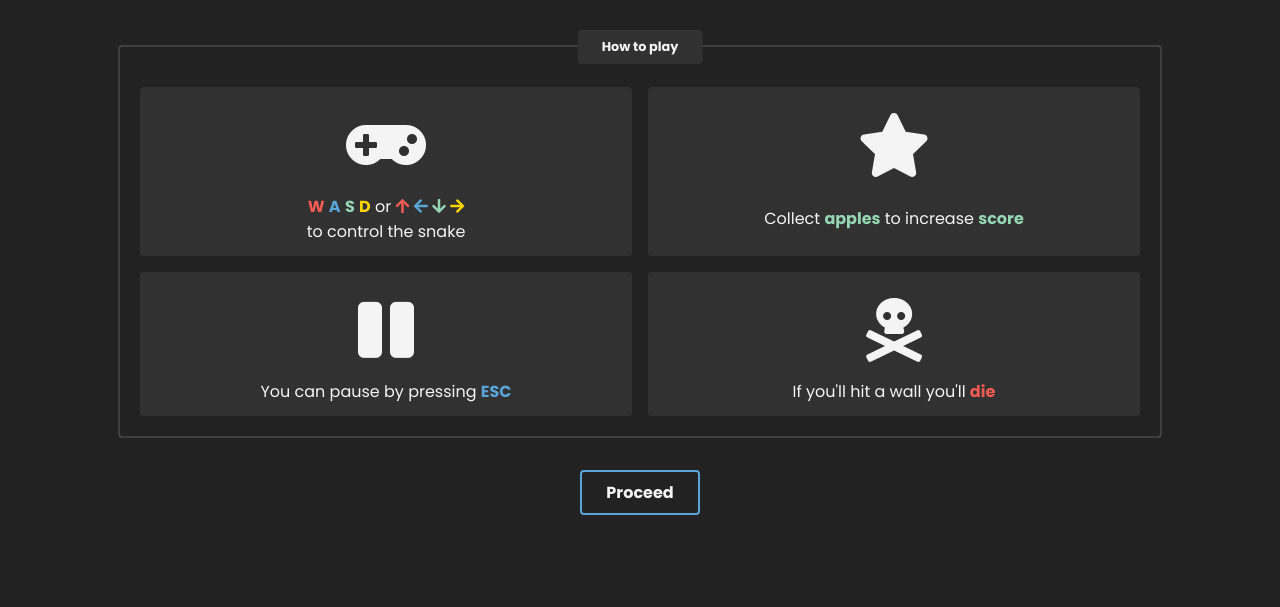
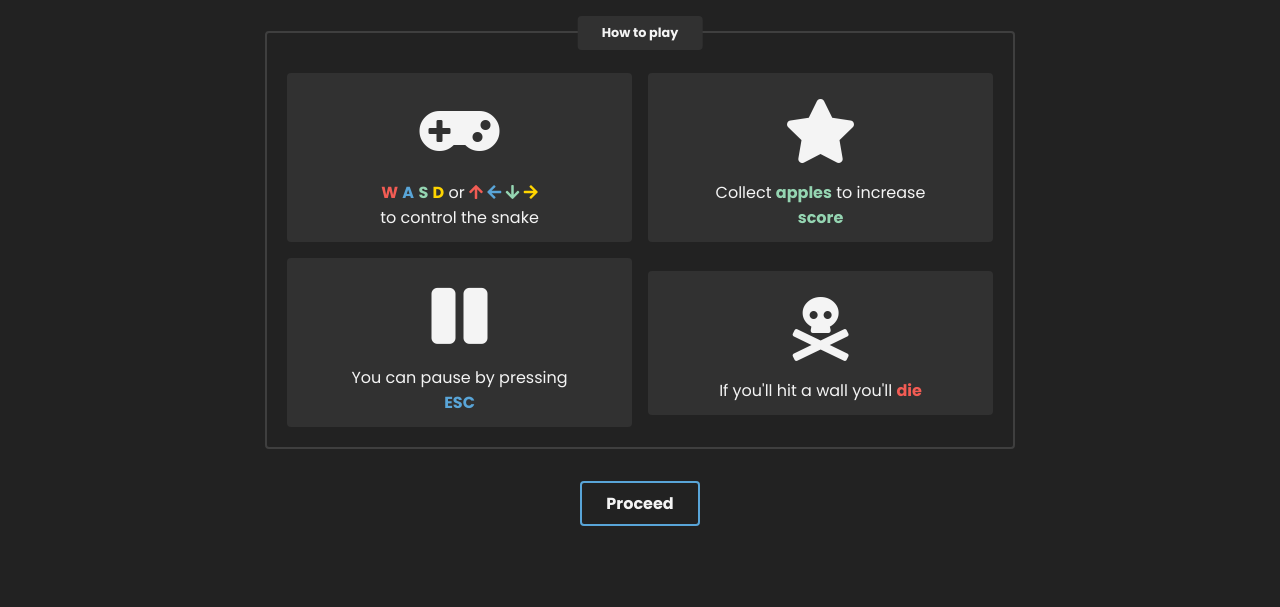
Before and after one commit to snacksncode/snake-game, a website built with webpack: page index.html in a window 1280 px wide. Shown: the part 193-800 px from the top of the page. Built offline with Linux system fonts and the light colour scheme.

Commit message:
Front: made intro page mobile friendly. Added typescript & scss loaders to webpack configuration

```diff
--- a/src/index.html
+++ b/index.html
@@ -3,24 +3,27 @@
   <head>
     <meta charset="UTF-8" />
     <meta name="viewport" content="width=device-width, initial-scale=1.0" />
-    <link rel="stylesheet" href="styles/css/main.css" />
     <link
       rel="stylesheet"
       href="https://cdnjs.cloudflare.com/ajax/libs/font-awesome/5.15.2/css/all.min.css"
     />
+    <script src="dist/bundle.js" defer></script>
     <title>Snake the Game</title>
   </head>
   <body>
-    <div class="intro__wrapper">
-      <h1 class="intro__heading">Welcome to <span class="clr-blue">Snake the Game</span></h1>
-      <div class="how-to-play__wrapper">
+    <div class="intro">
+      <h1 class="intro__heading">
+        Welcome to
+        <div class="clr-blue">Snake the Game</div>
+      </h1>
+      <div class="how-to-play">
         <p class="how-to-play__heading">How to play</p>
-        <div class="how-to-play__controls-wrapper">
-          <div class="how-to-play__controls-wrapper__item">
-            <div class="how-to-play__controls-wrapper__item__icon">
+        <div class="controls">
+          <div class="item">
+            <div class="item__icon">
               <i class="fas fa-gamepad"></i>
             </div>
-            <div class="how-to-play__controls-wrapper__item__description">
+            <div class="item__description">
               <span>
                 <span>
                   <span class="clr-red">W</span>
@@ -39,30 +42,30 @@
               to control the snake
             </div>
           </div>
-          <div class="how-to-play__controls-wrapper__item">
-            <div class="how-to-play__controls-wrapper__item__icon">
+          <div class="item">
+            <div class="item__icon">
               <i class="fas fa-star"></i>
             </div>
-            <div class="how-to-play__controls-wrapper__item__description">
+            <div class="item__description">
               <span
                 >Collect <span class="clr-green">apples</span> to increase
                 <span class="clr-green">score</span></span
               >
             </div>
           </div>
-          <div class="how-to-play__controls-wrapper__item">
-            <div class="how-to-play__controls-wrapper__item__icon">
+          <div class="item">
+            <div class="item__icon">
               <i class="fas fa-pause"></i>
             </div>
-            <div class="how-to-play__controls-wrapper__item__description">
+            <div class="item__description">
               <span>You can pause by pressing <span class="clr-blue">ESC</span></span>
             </div>
           </div>
-          <div class="how-to-play__controls-wrapper__item">
-            <div class="how-to-play__controls-wrapper__item__icon">
+          <div class="item">
+            <div class="item__icon">
               <i class="fas fa-skull-crossbones"></i>
             </div>
-            <div class="how-to-play__controls-wrapper__item__description">
+            <div class="item__description">
               <span>If you'll hit a wall you'll <span class="clr-red">die</span></span>
             </div>
           </div>
--- /dev/null
+++ b/src/scripts/Snake.ts
@@ -0,0 +1,23 @@
+interface SnakeOptions {
+  boardSize: number;
+  wrapperElement: HTMLElement | null;
+}
+interface SnakeInterface {
+  boardSize: number;
+  wrapper: HTMLElement | null;
+  createBoard(wrapper: HTMLElement): void;
+}
+class Snake implements SnakeInterface {
+  boardSize: number;
+  wrapper: HTMLElement | null;
+  constructor(options: SnakeOptions) {
+    this.boardSize = options.boardSize;
+    this.wrapper = options.wrapperElement;
+    this.createBoard(this.wrapper);
+  }
+  createBoard(wrapper: HTMLElement | null) {
+    console.log("Snake Class has been initialized");
+    console.log(wrapper, this.boardSize);
+  }
+}
+export default Snake;
--- /dev/null
+++ b/src/scripts/main.ts
@@ -0,0 +1,7 @@
+import "../styles/main.scss";
+import Snake from "./Snake";
+
+new Snake({
+  boardSize: 20,
+  wrapperElement: document.querySelector(".intro__wrapper"),
+});
--- a/src/styles/scss/_base.scss
+++ b/src/styles/_base.scss
@@ -1,7 +1,7 @@
 @import url("https://fonts.googleapis.com/css2?family=Poppins:wght@400;700&display=swap");
 html,
 body {
-  height: 100%;
+  min-height: 100vh;
   width: 100%;
   margin: 0;
   padding: 0;
@@ -10,6 +10,8 @@ body {
   box-sizing: border-box;
 }
 body {
+  display: flex;
+  height: auto;
   background: var(--bg_400);
   color: var(--txt);
   font-family: "Poppins", sans-serif;
--- a/src/styles/scss/_variables.scss
+++ b/src/styles/_variables.scss
@@ -12,7 +12,8 @@ html {
   //font sizes
   --fs-sm: 0.8rem;
   --fs-md: 1.25rem;
-  --fs-lg: 2.5rem;
+  --fs-lg: 1.85rem;
+  --fs-xl: 2.25rem;
   //random shit
   --border-radius: 4px;
 }
--- a/src/styles/scss/main.scss
+++ b/src/styles/main.scss
@@ -1,16 +1,16 @@
 @use 'variables';
 @use 'base';
 .intro {
-  &__wrapper {
-    width: 100%;
-    height: 100%;
+  flex: 1;
   display: flex;
+  padding: 1rem;
   flex-direction: column;
   align-items: center;
   justify-content: center;
-  }
+  margin-bottom: 1rem;
   &__heading {
     font-size: var(--fs-lg);
+    text-align: center;
   }
   &__button {
     --clr: var(--blue);
@@ -59,15 +59,14 @@
   }
 }
 .how-to-play {
-  &__wrapper {
-    min-width: min(500px, 80%);
+  width: 100%;
+  max-width: 750px;
   padding: 2.5rem 1.25rem 1.25rem;
   border: 2px solid var(--bg_300);
   border-radius: var(--border-radius);
   position: relative;
   margin: 2rem 0;
   user-select: none;
-  }
   &__heading {
     font-size: var(--fs-sm);
     font-weight: 700;
@@ -89,27 +88,25 @@
       font-size: var(--fs-md);
     }
   }
-  &__controls-wrapper {
+  .controls {
     --gap-between-items: 1rem;
     display: flex;
-    flex-wrap: wrap;
-    &__item {
+    flex-direction: column;
+    align-items: center;
+    .item {
       padding: 0.75rem;
       display: flex;
       flex-direction: column;
       border-radius: var(--border-radius);
       background: var(--bg_350);
-      width: calc(50% - var(--gap-between-items) / 2);
-      &:nth-child(2),
-      &:nth-child(4) {
-        margin-left: var(--gap-between-items);
-      }
-      &:nth-child(2) ~ & {
+      width: 100%;
+      height: auto;
+      & + .item {
         margin-top: var(--gap-between-items);
       }
       &__icon {
         text-align: center;
-        font-size: 64px;
+        font-size: 48px;
       }
       &__description {
         flex: 1;
@@ -151,3 +148,30 @@
     font-weight: 700;
   }
 }
+
+@media (min-width: 768px) {
+  .intro {
+    .how-to-play {
+      .controls {
+        flex-wrap: wrap;
+        flex-direction: row !important;
+        .item {
+          width: calc(50% - var(--gap-between-items) / 2) !important;
+          & + .item {
+            margin-top: 0;
+          }
+          &:nth-of-type(2),
+          &:nth-of-type(4) {
+            margin-left: var(--gap-between-items);
+          }
+          &:nth-of-type(2) ~ .item {
+            margin-top: var(--gap-between-items);
+          }
+          &__icon {
+            font-size: 64px;
+          }
+        }
+      }
+    }
+  }
+}
--- /dev/null
+++ b/webpack.config.js
@@ -0,0 +1,29 @@
+const path = require("path");
+
+module.exports = {
+  entry: "./src/scripts/main.ts",
+  module: {
+    rules: [
+      {
+        test: /\.tsx?$/,
+        use: [
+          {
+            loader: "ts-loader",
+          },
+        ],
+        exclude: /node_modules/,
+      },
+      {
+        test: /\.(s?)css$/,
+        use: ["style-loader", "css-loader", "sass-loader"],
+      },
+    ],
+  },
+  resolve: {
+    extensions: [".tsx", ".ts", ".js"],
+  },
+  output: {
+    filename: "bundle.js",
+    path: path.resolve(__dirname, "dist"),
+  },
+};
```
Also changed, not shown: package.json (+12 -2 lines), tsconfig.json (added, +9 -0 lines), dist/bundle.js (added), src/styles/css/main.css (deleted), 3 other files. Lines whose indentation alone changed are shown as unchanged.
